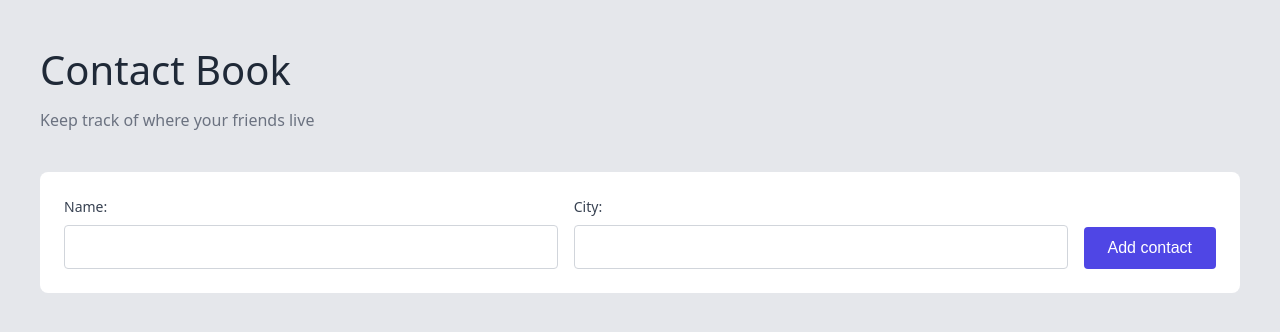
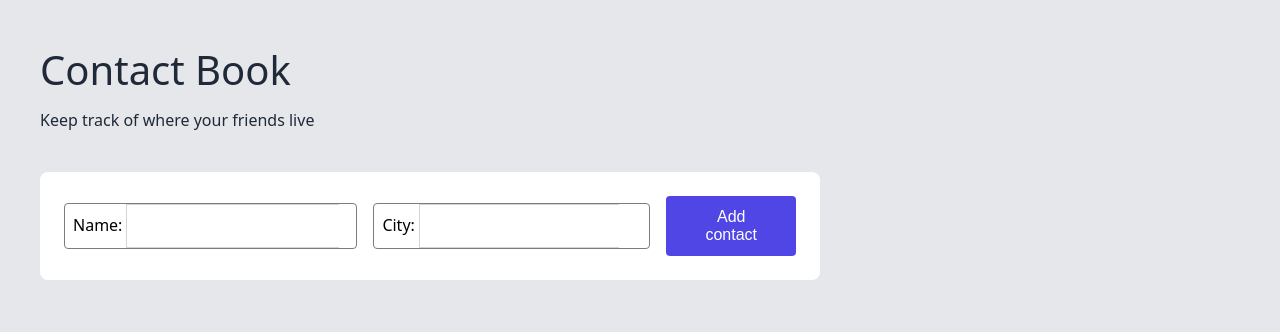
Before and after one commit to thatmehdude/landing-page, a React (Vite) app: page /contact-book in a window 1280 px wide. Shown: the top 332 px of the page. Built offline with nearby package versions, Linux system fonts and the light colour scheme.

Commit message:
update to styling

```diff
--- a/src/ContactBook.tsx
+++ b/src/ContactBook.tsx
@@ -54,22 +54,29 @@ const ContactBook = () => {
         <p>Keep track of where your friends live</p>
 
         <div className="add-contact-div">
-          <div className="add-name-input">
-            <span>Name:</span>
-            <input
+          <div className="add-name-input-div">
+            <label>
+              Name:
+              <input className="add-name-input"
                 type="text"
                 value={contact.name}
-              onChange={(e) => setContact({ ...contact, name: e.target.value })}
+                onChange={(e) =>
+                  setContact({ ...contact, name: e.target.value })
+                }
               />
+            </label>
           </div>
-
-          <div className="add-city-input">
-            <span>City:</span>
-            <input
+          <div className="add-city-input-div">
+            <label>
+              City:
+              <input className="add-city-input"
                 type="text"
                 value={contact.city}
-              onChange={(e) => setContact({ ...contact, city: e.target.value })}
+                onChange={(e) =>
+                  setContact({ ...contact, city: e.target.value })
+                }
               />
+            </label>
           </div>
           <button onClick={handleAddContact}>Add contact</button>
         </div>
@@ -86,7 +93,10 @@ const ContactBook = () => {
                         type="text"
                         value={editContact.name}
                         onChange={(e) =>
-                          setEditContact({ ...editContact, name: e.target.value })
+                          setEditContact({
+                            ...editContact,
+                            name: e.target.value,
+                          })
                         }
                       />
                     </div>
@@ -96,17 +106,33 @@ const ContactBook = () => {
                         type="text"
                         value={editContact.city}
                         onChange={(e) =>
-                          setEditContact({ ...editContact, city: e.target.value })
+                          setEditContact({
+                            ...editContact,
+                            city: e.target.value,
+                          })
                         }
                       />
                     </div>
                   </div>
                   <div className="edit-buttons">
-                    <button className="delete-btn" onClick={() => handleDelete(contact.id)}>Delete</button>
-                    <button className="cancel-btn" onClick={() => setEditContact({ id: "", name: "", city: "" })}>
+                    <button
+                      className="delete-btn"
+                      onClick={() => handleDelete(contact.id)}
+                    >
+                      Delete
+                    </button>
+                    <button
+                      className="cancel-btn"
+                      onClick={() =>
+                        setEditContact({ id: "", name: "", city: "" })
+                      }
+                    >
                       Cancel
                     </button>
-                    <button className="save-btn" onClick={() => handleEdit(contact.id, editContact)}>
+                    <button
+                      className="save-btn"
+                      onClick={() => handleEdit(contact.id, editContact)}
+                    >
                       Save
                     </button>
                   </div>
@@ -117,7 +143,12 @@ const ContactBook = () => {
                     <h3>{contact.name}</h3>
                     <p>{contact.city}</p>
                   </div>
-                  <button className="edit-btn" onClick={() => setEditContact(contact)}>Edit</button>
+                  <button
+                    className="edit-btn"
+                    onClick={() => setEditContact(contact)}
+                  >
+                    Edit
+                  </button>
                 </div>
               )}
             </div>
--- a/src/index.css
+++ b/src/index.css
@@ -13,7 +13,7 @@ body {
 
 .contact-container {
   margin: 40px;
-  max-width: 1200px;
+  /* max-width: 1200px; */
 }
 
 .contact-container h1 {
@@ -24,7 +24,7 @@ body {
 }
 
 .contact-container > p {
-  color: #6b7280;
+  color: #1f2937;
   font-size: 1rem;
   margin-bottom: 40px;
 }
@@ -37,34 +37,29 @@ body {
   background-color: white;
   padding: 24px;
   border-radius: 8px;
-  align-items: end;
+  align-items: center;
+  justify-content: flex-start;
+  width: 65%;
 }
 
-.add-name-input,
-.add-city-input {
-  display: flex;
-  flex-direction: column;
-  gap: 8px;
-  flex: 1;
-}
-
-.add-name-input span,
-.add-city-input span {
-  font-size: 14px;
-  color: #374151;
+.add-name-input-div, .add-city-input-div {
+  border: 1px solid rgb(129, 122, 122);
+  padding-left: 8px;
+  border-radius: 4px;
 }
 
 .add-contact-div input {
   padding: 12px 16px;
   border: 1px solid #d1d5db;
-  border-radius: 4px;
+  border-right: none;
   font-size: 16px;
   background-color: white;
+  margin-left: 4px;
+  width: 75%;
 }
 
 .add-contact-div input:focus {
   outline: none;
-  border-color: #3b82f6;
 }
 
 .add-contact-div button {
@@ -86,7 +81,7 @@ body {
 
 .contacts-grid {
   display: grid;
-  grid-template-columns: repeat(auto-fit, minmax(400px, 1fr));
+  grid-template-columns: repeat(auto-fit, minmax(300px, 1fr));
   gap: 24px;
 }
 
```
Lines whose indentation alone changed are shown as unchanged.
